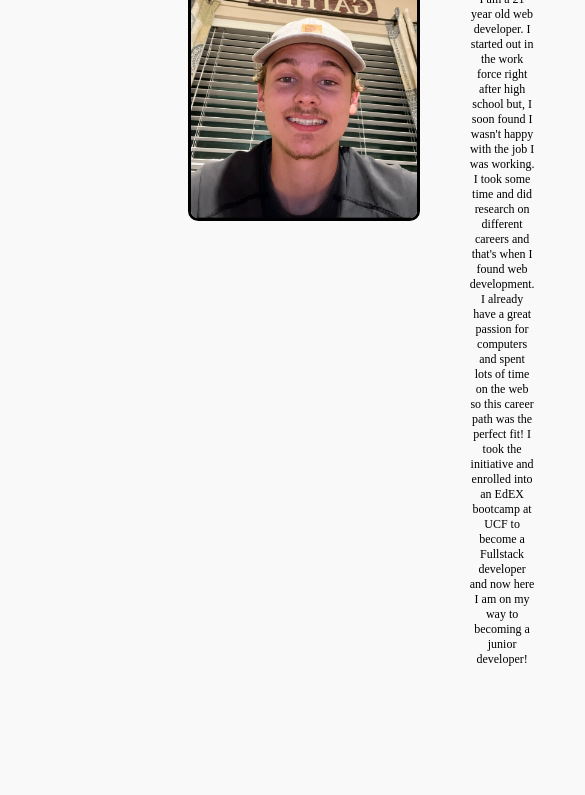
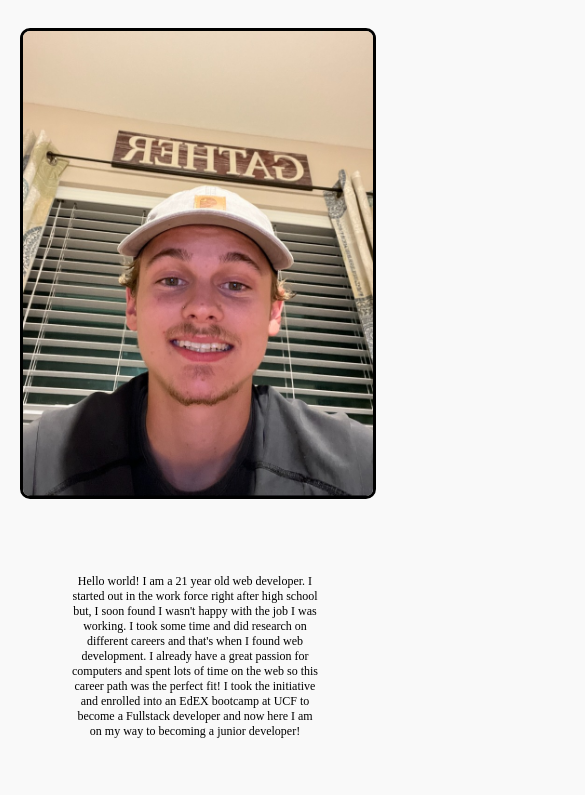
Before and after one commit to brandon6ix/Portfolio, a plain HTML site: page index.html in a window 390 px wide. Shown: the part 474-1269 px from the top of the page, 585 px wide, since content can reach past the window. Drawn offline with Linux system fonts and the light colour scheme.

Commit message:
added more media query to fix smaller screens

```diff
--- a/assets/style.css
+++ b/assets/style.css
@@ -57,6 +57,20 @@ h2 {
     margin-left: 50px;
    float: left;
 }
+
+#about-me {
+  display: flex;
+  flex-direction: row;
+}
+#about-me p{
+  font-size: 100%;
+  overflow: hidden;
+}
+
+#about-me h2{
+  text-wrap: nowrap;
+}
+
 nav ul {
   display: flex;
   flex-direction: row;
@@ -73,18 +87,6 @@ nav ul {
     font-weight: bold;
     text-decoration: none;
   }
-#about-me {
-  display: flex;
-  flex-direction: row;
-}
-#about-me p{
-  font-size: 100%;
-  overflow: hidden;
-}
-
-#about-me h2{
-  text-wrap: nowrap;
-}
 
 footer nav{
   font-size: 120%;
@@ -188,11 +190,31 @@ p{
   }
 
   #about-me img {
-      display: block;
-      margin: 0 auto 10px;
-  }
+    width: 100%;
+    height: auto;
+    float: none;
+    margin: 15px auto;
+}
+
+#about-me {
+    flex-direction: column;
+}
+
+#about-me p {
+    margin-top: 10px;
+}
   #about-me .text {
       text-align: center;
       margin: 0 auto;
   }
+  footer {
+    flex-direction: column;
+    align-items: flex-start;
+    padding: 0.5rem;
 }
+
+footer nav {
+    font-size: 100%;
+    margin-top: 1rem;
+}
+}
```
